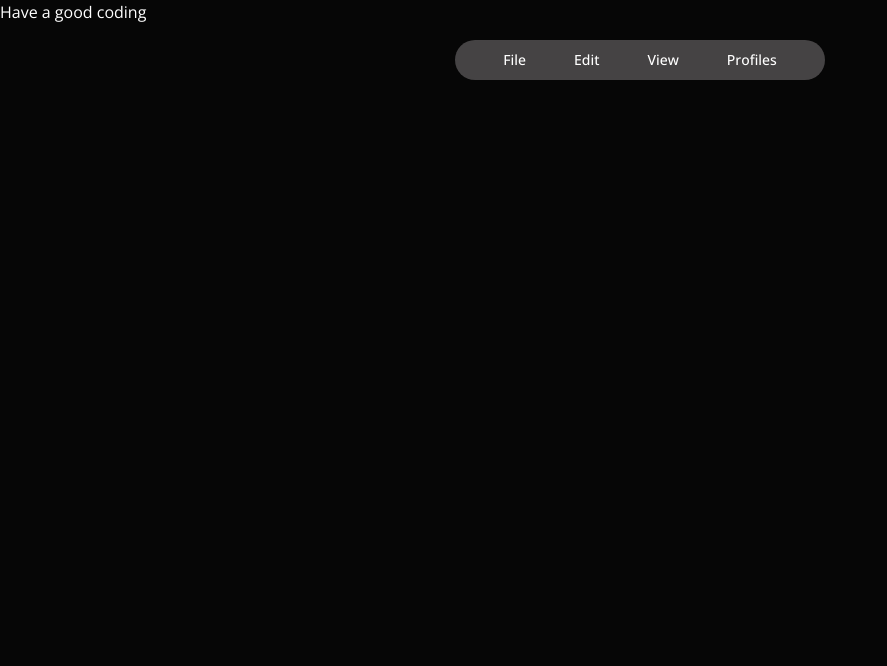
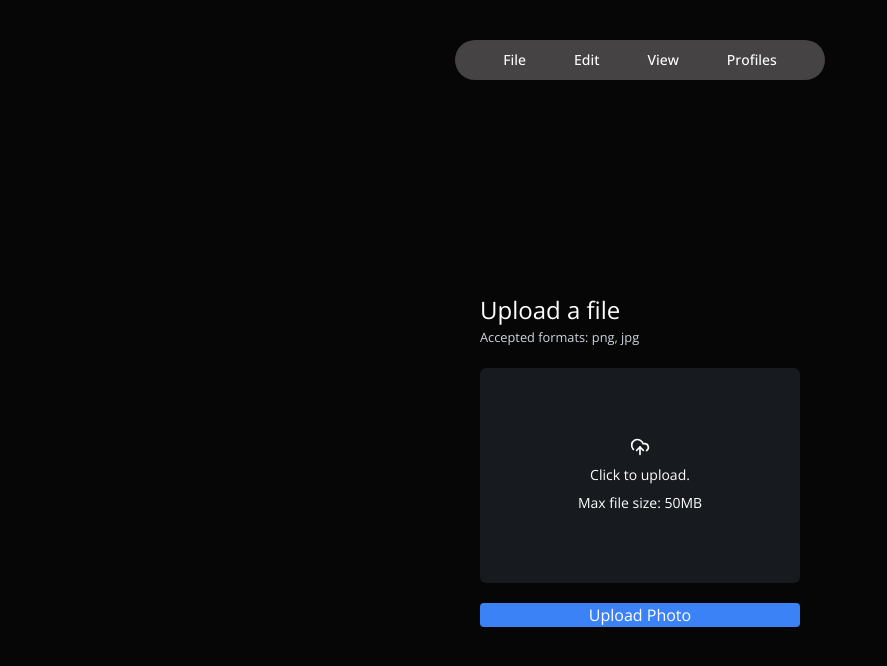
Before and after one commit to open-xyz/Paradox, a Next.js app: page /medical-report in a window 1280 px wide. Shown: the top 666 px of the page, without its empty margins (0-887 px from the left). Built offline with nearby package versions, Linux system fonts and the light colour scheme.

Commit message:
added medical report page

```diff
--- a/app/medical-report/page.tsx
+++ b/app/medical-report/page.tsx
@@ -1,8 +1,9 @@
+import MedicalReport from '@/components/MedicalReport';
 import React from 'react';
 
 type medicalReportProps = {};
 
 const medicalReport: React.FC<medicalReportProps> = () => {
-	return <div>Have a good coding</div>;
+	return <MedicalReport />;
 };
 export default medicalReport;
--- /dev/null
+++ b/components/MedicalReport.tsx
@@ -0,0 +1,46 @@
+import React from 'react';
+
+type MedicalReportProps = {};
+
+const MedicalReport: React.FC<MedicalReportProps> = () => {
+	return (
+		<div className='flex flex-col items-center justify-center w-full h-screen text-white '>
+			<div className='z-[5] h-fit  w-[20rem] '>
+				{/* <div className='border border-white rounded-md h-[20rem] relative'> */}
+				<p className='text-[1.5rem]'>Upload a file</p>
+				<p className='text-[0.8rem] text-gray-300'>
+					Accepted formats: png, jpg
+				</p>
+				<div
+					className='z-[3] mt-5 flex max-h-full h-full flex-col items-center justify-center rounded-md
+                    px-10 transition-all bg-slate-600/25 bg-blur-2xl opacity-100 hover:bg-slate-700/25 '
+				>
+					<svg
+						className='w-5 h-5 text-white transition-all duration-75 group-hover:scale-110 group-active:scale-95'
+						xmlns='http://www.w3.org/2000/svg'
+						width='24'
+						height='24'
+						viewBox='0 0 24 24'
+						fill='none'
+						stroke='currentColor'
+						strokeWidth='2'
+						strokeLinecap='round'
+						strokeLinejoin='round'
+					>
+						<path d='M4 14.899A7 7 0 1 1 15.71 8h1.79a4.5 4.5 0 0 1 2.5 8.242'></path>
+						<path d='M12 12v9'></path>
+						<path d='m16 16-4-4-4 4'></path>
+					</svg>
+					<p className='mt-2 text-sm text-center t'>Click to upload.</p>
+					<p className='mt-2 text-sm text-center '>Max file size: 50MB</p>
+					<span className='sr-only'>Photo upload</span>
+					{/* </div> */}
+				</div>
+				<button className='w-full my-5 bg-blue-500 rounded hover:bg-blue-600'>
+					Upload Photo
+				</button>
+			</div>
+		</div>
+	);
+};
+export default MedicalReport;
--- a/components/home/Home.tsx
+++ b/components/home/Home.tsx
@@ -1,3 +1,4 @@
+import Link from 'next/link';
 import React from 'react';
 
 type HomeProps = {};
@@ -20,9 +21,12 @@ const HomeC: React.FC<HomeProps> = () => {
 					interprete them in layman terms.
 				</p>
 				<div className='flex items-center justify-center w-full my-10'>
-					<button className='flex bg-teal-900 rounded-full px-[4%] py-[2%] text-2xl min-w-fit hover:bg-teal-700 transition-colors ease-in-out duration-300'>
+					<Link
+						href={'/medical-report'}
+						className='flex bg-teal-900 rounded-full px-[4%] py-[2%] text-2xl min-w-fit hover:bg-teal-700 transition-colors ease-in-out duration-300'
+					>
 						Explore Now
-					</button>
+					</Link>
 				</div>
 			</div>
 		</div>
```
